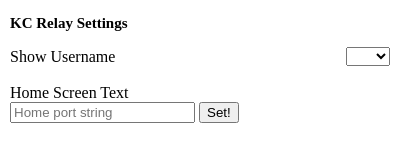
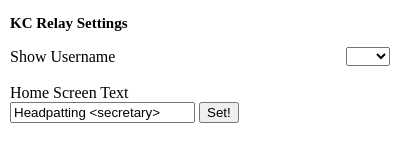
Before and after one commit to neptunia/kc-discord-relayer, a browser extension: page extension_part/popup.html in a window 400 px wide. Drawn offline with Linux system fonts and the light colour scheme.

Commit message:
add default line

```diff
--- a/extension_part/popup.html
+++ b/extension_part/popup.html
@@ -33,7 +33,7 @@
     <div id="container2">
 		<br />
     	<span>Home Screen Text</span><br />
-    	<input type="text" value="" id="homeTemp" placeholder="Home port string" />
+    	<input type="text" value="Headpatting <secretary>" id="homeTemp" placeholder="Home port string" />
     	<button id="submitHome">Set!</button>
     </div>
   </body>
```
